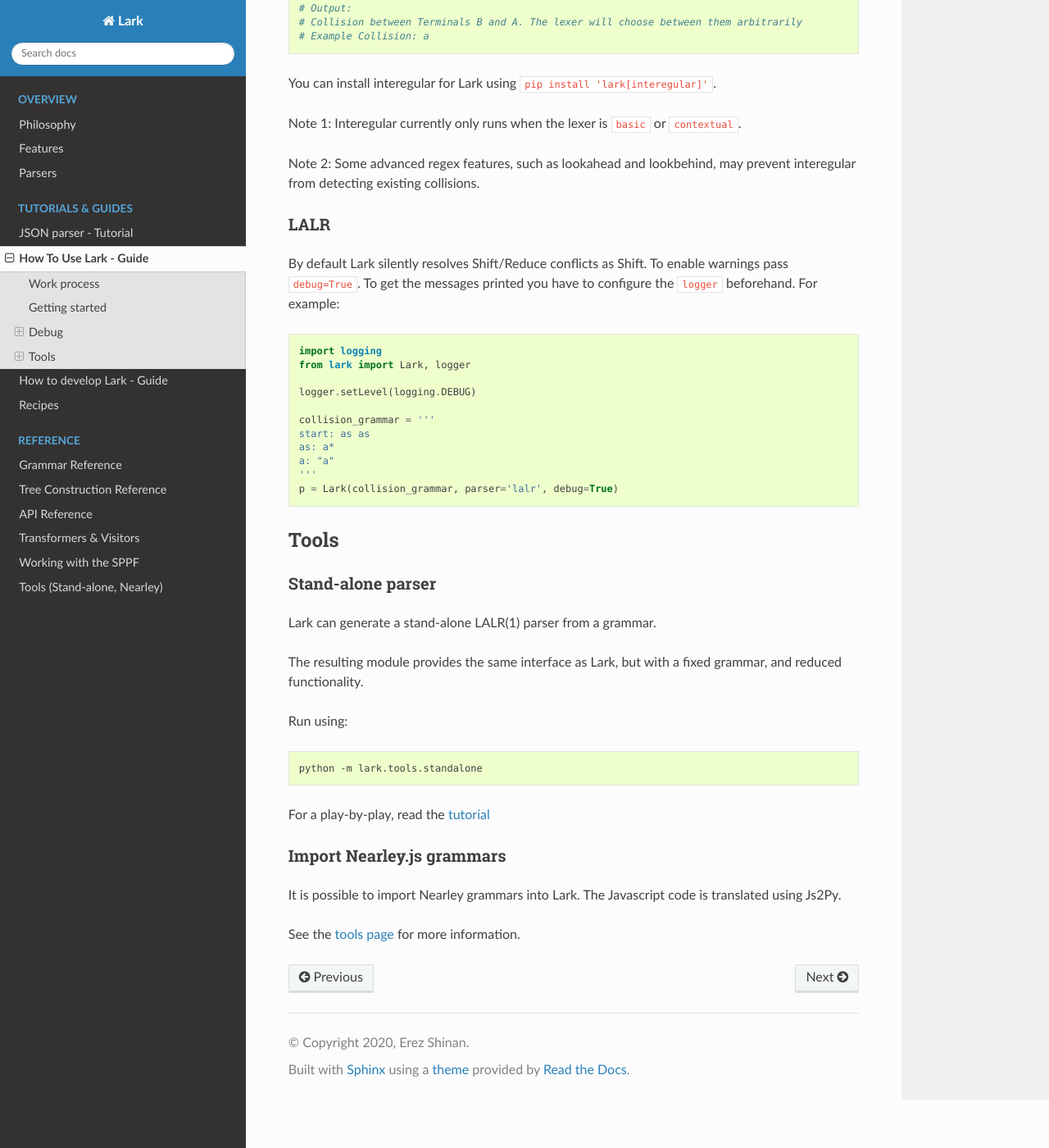
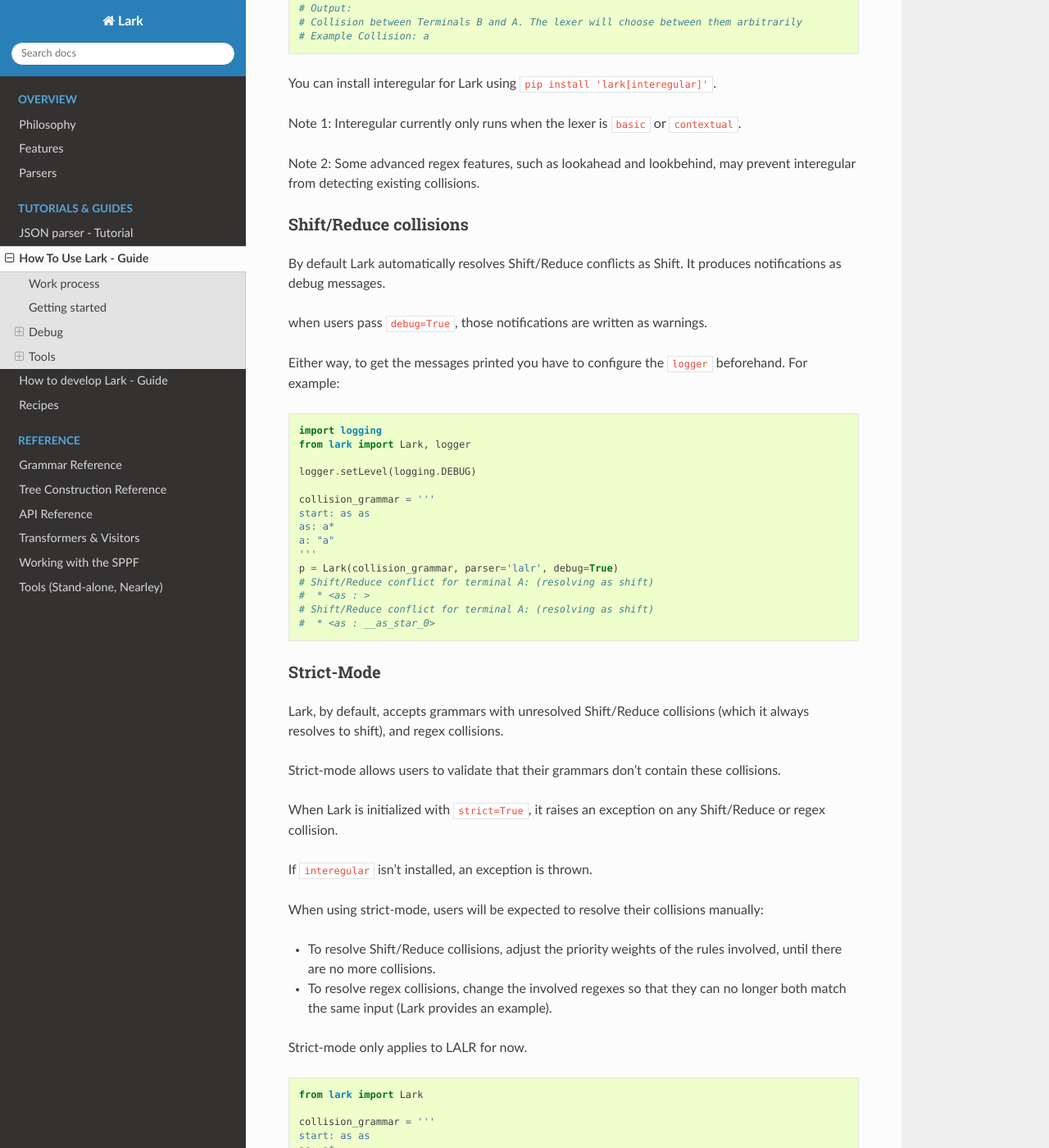
Before and after one commit to lark-parser/lark, a Sphinx documentation site: the page built from docs/how_to_use.md, in a window 1280 px wide and 1400 px high, scrolled down 1888 px. Shown: the whole window at 82% size. Built offline with Sphinx 7.4.7 and the Read the Docs theme 2.0.0, drawn with Linux system fonts in a browser that asks for light colours; pages that are not in the unit, such as notebooks, are missing from menus; some of the changed text lies outside the part shown.

Commit message:
Docs: Added section about strict-mode to how-to-use

````diff
--- a/docs/how_to_use.md
+++ b/docs/how_to_use.md
@@ -74,9 +74,13 @@
 
 Note 2: Some advanced regex features, such as lookahead and lookbehind, may prevent interegular from detecting existing collisions.
 
-### LALR
+### Shift/Reduce collisions
 
-By default Lark silently resolves Shift/Reduce conflicts as Shift. To enable warnings pass `debug=True`. To get the messages printed you have to configure the `logger` beforehand. For example:
+By default Lark automatically resolves Shift/Reduce conflicts as Shift. It produces notifications as debug messages.
+
+when users pass `debug=True`, those notifications are written as warnings.
+
+Either way, to get the messages printed you have to configure the `logger` beforehand. For example:
 
 ```python
 import logging
@@ -90,6 +94,43 @@
 a: "a"
 '''
 p = Lark(collision_grammar, parser='lalr', debug=True)
+# Shift/Reduce conflict for terminal A: (resolving as shift)
+#  * <as : >
+# Shift/Reduce conflict for terminal A: (resolving as shift)
+#  * <as : __as_star_0>
+```
+
+### Strict-Mode
+
+Lark, by default, accepts grammars with unresolved Shift/Reduce collisions (which it always resolves to shift), and regex collisions.
+
+Strict-mode allows users to validate that their grammars don't contain these collisions.
+
+When Lark is initialized with `strict=True`, it raises an exception on any Shift/Reduce or regex collision.
+
+If `interegular` isn't installed, an exception is thrown.
+
+When using strict-mode, users will be expected to resolve their collisions manually:
+
+- To resolve Shift/Reduce collisions, adjust the priority weights of the rules involved, until there are no more collisions.
+
+- To resolve regex collisions, change the involved regexes so that they can no longer both match the same input (Lark provides an example).
+
+Strict-mode only applies to LALR for now.
+
+```python
+from lark import Lark
+
+collision_grammar = '''
+start: as as
+as: a*
+a: "a"
+'''
+p = Lark(collision_grammar, parser='lalr', strict=True)
+
+# Traceback (most recent call last):
+#   ...
+# lark.exceptions.GrammarError: Shift/Reduce conflict for terminal A. [strict-mode]
 ```
 
 ## Tools
````
